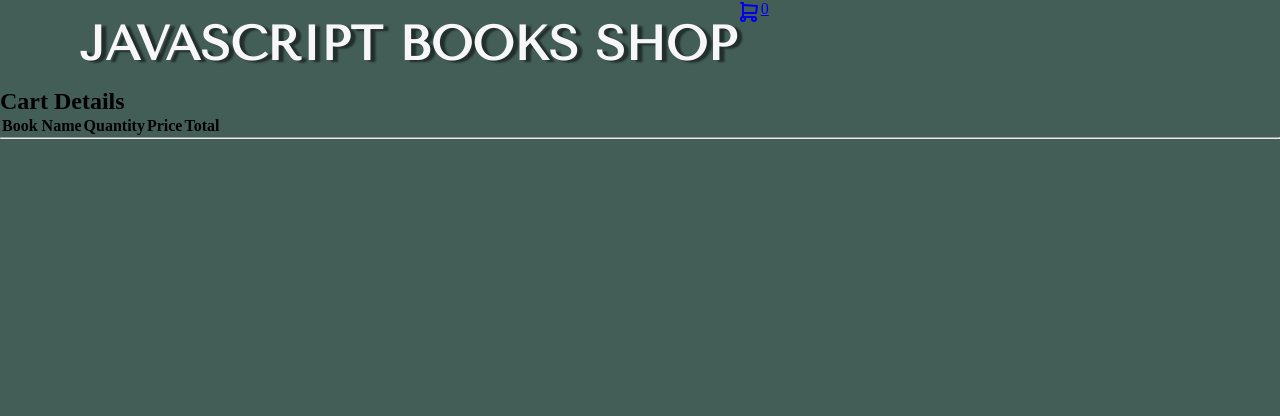
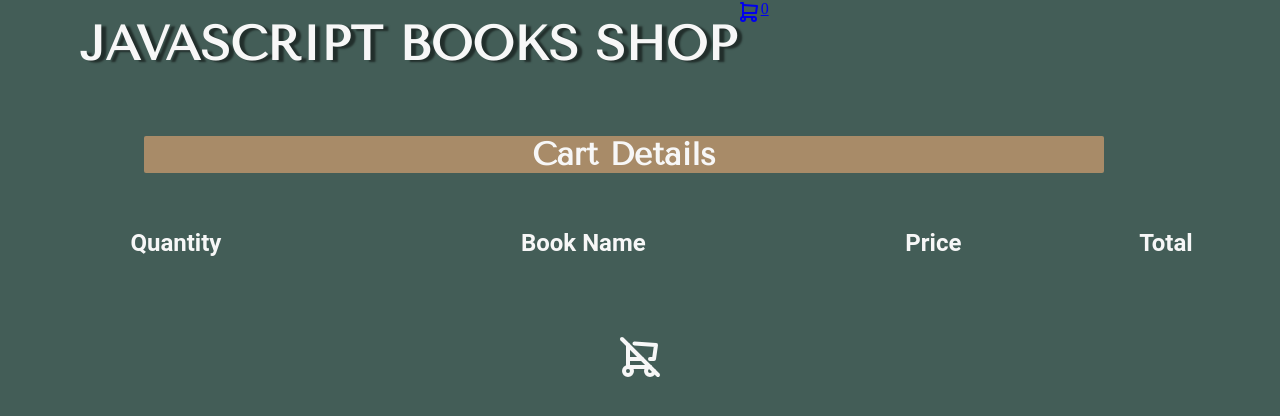
Before and after one commit to Pakibenji/reactShop, a React (Vite) app: page /cart in a window 1280 px wide. Shown: the top 416 px of the page. Built offline with nearby package versions, Linux system fonts and the light colour scheme.

Commit message:
cart done TS and styles

```diff
--- a/src/App.tsx
+++ b/src/App.tsx
@@ -19,6 +19,19 @@ const App: React.FC = () => {
     setCart({ ...cart });
   };
 
+  const removeFromCart = (book: Book) => {
+    if (cart[book.id].quantity === 1) {
+      delete cart[book.id];
+    } else {
+      cart[book.id].quantity -= 1;
+    }
+    setCart({ ...cart });
+  };
+
+  const emptyCart = () => {
+    setCart({});
+  };
+
   const countCartItems = () => {
     let count = 0;
     Object.keys(cart).map((key) => {
@@ -31,6 +44,8 @@ const App: React.FC = () => {
   const contextValue: CartContextType = {
     cart,
     addToCart,
+    removeFromCart,
+    emptyCart,
     countCartItems,
   };
 
@@ -50,7 +65,6 @@ const App: React.FC = () => {
             <Route path="/" element={<BookList />} />
             <Route path="/cart" element={<CartDetails />} />
           </Routes>
-          <hr />
         </CartContext.Provider>
       </Router>
     </>
--- a/src/components/CartDetails.tsx
+++ b/src/components/CartDetails.tsx
@@ -1,9 +1,13 @@
 import React, { useContext } from "react";
 import { CartContext } from "../App";
 import { CartContextType } from "../types";
+import { IconMinus, IconPlus, IconShoppingCartOff } from "@tabler/icons-react";
 
 const CartDetails: React.FC = () => {
-  const { cart } = useContext(CartContext) as CartContextType;
+  const { cart, removeFromCart, addToCart, emptyCart } = useContext(
+    CartContext
+  ) as CartContextType;
+
   return (
     <>
       <div className="cartDetails">
@@ -11,8 +15,8 @@ const CartDetails: React.FC = () => {
         <table>
           <thead>
             <tr>
+              <th>Quantity</th>
               <th>Book Name</th>
-              <th>Quantity</th>
               <th>Price</th>
               <th>Total</th>
             </tr>
@@ -22,15 +26,30 @@ const CartDetails: React.FC = () => {
               const { book, quantity } = cart[key];
               return (
                 <tr key={book.id}>
+                  <td className="quantity">
+                    <IconMinus onClick={() => removeFromCart(book)} />
+                    {quantity}
+                    <IconPlus
+                      onClick={() => {
+                        addToCart(book, quantity);
+                      }}
+                    />
+                  </td>
                   <td>{book.title}</td>
-                  <td>{quantity}</td>
-                  <td>{book.price}</td>
-                  <td>{book.price * quantity}</td>
+                  <td>{book.price} €</td>
+                  <td>{book.price * quantity} €</td>
                 </tr>
               );
             })}
           </tbody>
         </table>
+        <div className="emptyCart">
+          <IconShoppingCartOff
+            onClick={() => {
+              emptyCart();
+            }}
+          />
+        </div>
       </div>
     </>
   );
--- /dev/null
+++ b/src/styles/components/_CartDetails.scss
@@ -0,0 +1,61 @@
+.cartDetails {
+  width: 100%;
+  & h2 {
+    align-items: center;
+    text-align: center;
+    font-family: $font-1;
+    font-size: 2rem;
+    width: 75%;
+    display: block;
+    margin: 3rem auto 3rem 9rem;
+    color: $primary;
+    background: $secondary;
+    border-radius: 2px;
+  }
+  & table {
+    width: 100%;
+    border-collapse: collapse;
+    & th {
+      font-family: $font-2;
+      font-size: 1.5rem;
+      text-align: center;
+      color: $primary;
+      background: $background;
+      padding: 0.5rem;
+    }
+    & tbody {
+      & tr:nth-child(even) {
+        & td {
+          background: $background;
+        }
+      }
+    }
+    & td:first-of-type {
+      display: flex;
+      justify-content: space-around;
+    }
+
+    & td {
+      font-family: $font-2;
+      font-size: 1.5rem;
+      text-align: center;
+      color: $primary;
+      background: $secondary;
+      padding: 0.5rem;
+
+      & svg {
+        cursor: pointer;
+      }
+    }
+  }
+  & .emptyCart {
+    margin-top: 5rem;
+    width: 100%;
+    text-align: center;
+    & svg {
+      scale: 2;
+      color: $primary;
+      cursor: pointer;
+    }
+  }
+}
--- a/src/styles/components/_CartSummary.scss
+++ b/src/styles/components/_CartSummary.scss
@@ -1,4 +1,5 @@
 .cartBox {
   display: flex;
   flex-wrap: wrap;
+  text-decoration: none;
 }
--- a/src/styles/index.scss
+++ b/src/styles/index.scss
@@ -2,3 +2,4 @@
 @import "./components/BookList";
 @import "./components/BookCard";
 @import "./components/CartSummary";
+@import "./components/CartDetails";
--- a/src/types.ts
+++ b/src/types.ts
@@ -15,6 +15,8 @@ export type Book = {
   export type CartContextType = {
     cart: CartType;
     addToCart: (book: Book, quantity: number) => void;
+    removeFromCart: (book: Book) => void;
+    emptyCart: () => void;
     countCartItems: () => number;
   };
 
```
